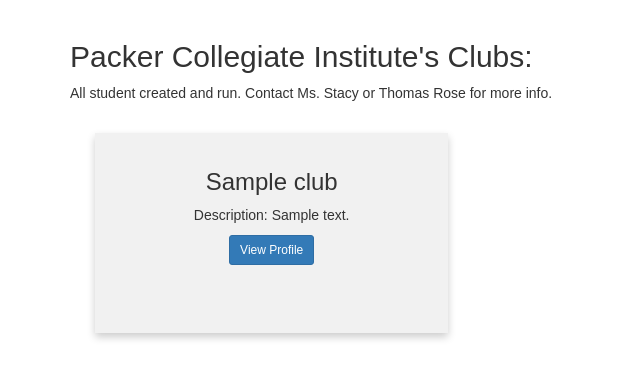
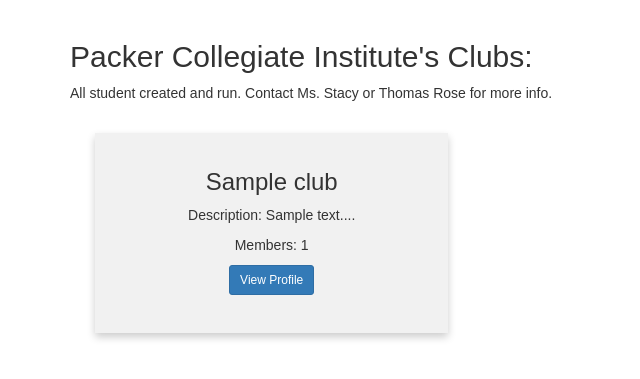
Before and after one commit to PackerCollegiate/clubber, a Flask app: page / in a window 1280 px wide. Shown: the part 52-431 px from the top of the page, without its empty margins (0-640 px from the left). Run offline with Flask 2, Linux system fonts and the light colour scheme; a user stored in the database is signed in; tables that the repository leaves empty hold one stand-in row (values such as "Sample post"); some libraries are stand-ins or nearby versions.

Commit message:
clubpost

```diff
--- a/app/templates/_clubpost.html
+++ b/app/templates/_clubpost.html
@@ -41,6 +41,7 @@ body {
   text-align: center;
   background-color: #f1f1f1;
   min-height: 200px;
+  max-height: 200px;
 }
 </style>
 <table><tr>
@@ -54,7 +55,12 @@ body {
         {% endif %}
       </div>
       <div class="card-body">
-        <p class="card-text">Description: {{ club.description }}</p>
+        {% if club.description|length > 80 %}
+        <p class="card-text">Description: {{ club.description[:80] }}...</p>
+        {% else%}
+        <p class="card-text">Description: {{ club.description}}...</p>
+        {% endif%}
+        <p class="card-text">Members: {{ club.members.count() }}</p>
 
       <a href="{{ url_for('club', name=club.name) }}" class="btn btn-primary btn-sm">View Profile</a>
       </div>
```
Also changed, not shown: app.db.
